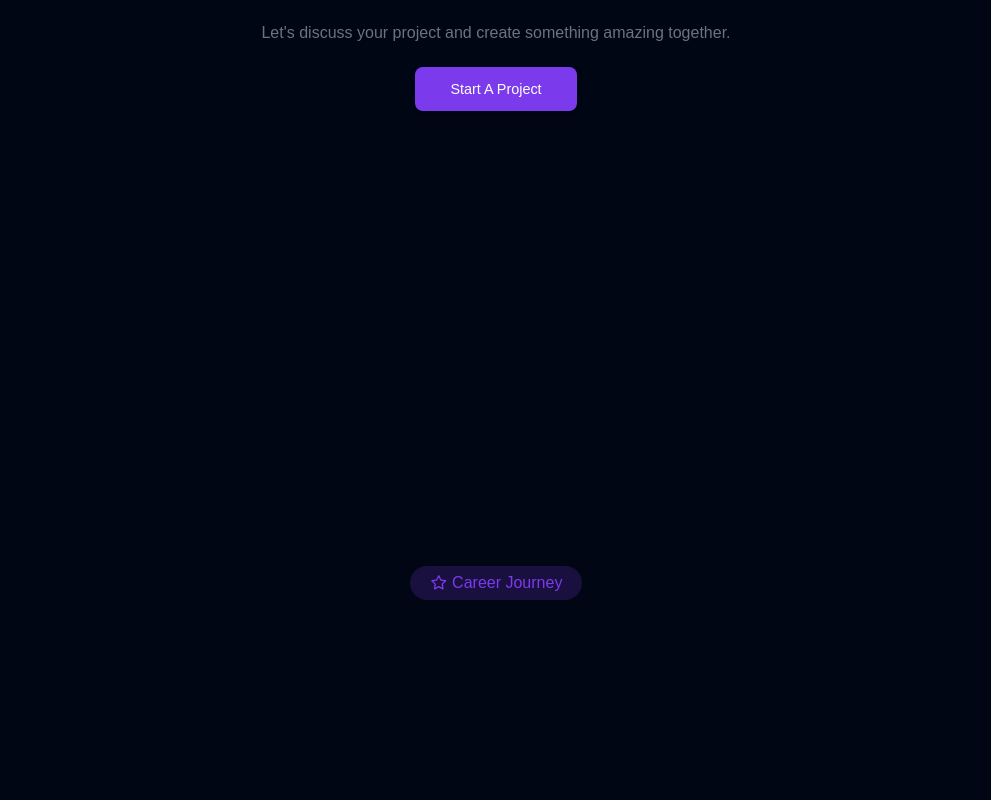
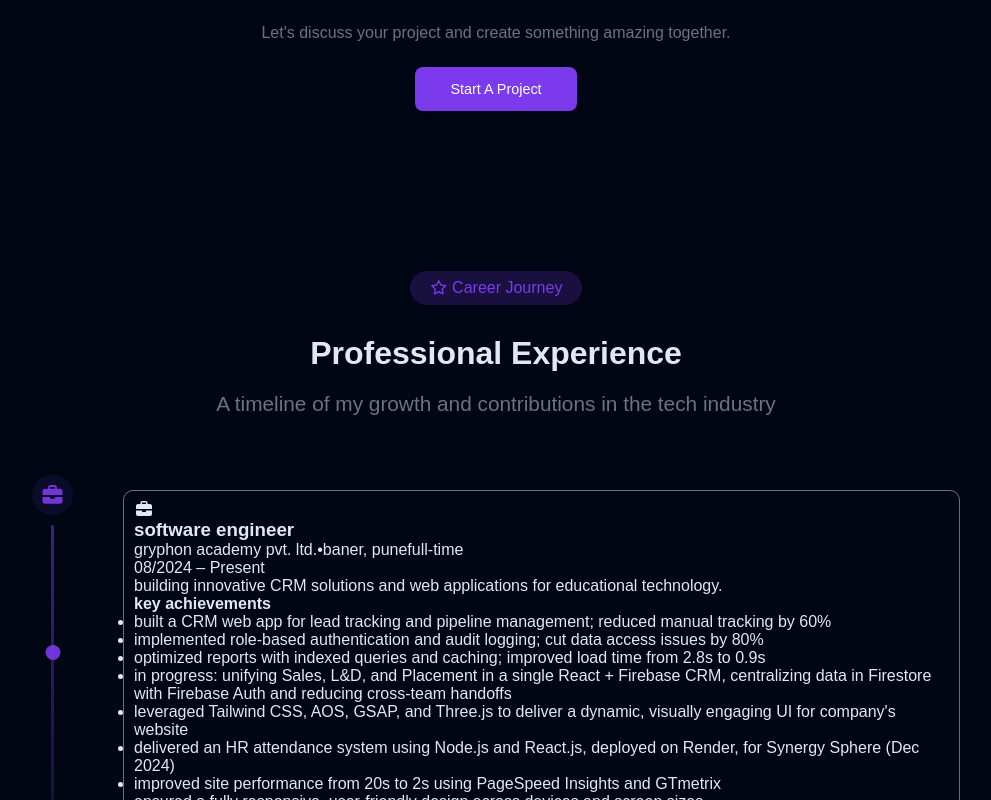
Before and after one commit to yasmin-alharasis/yasmin-portfolio, a Vue app: page / in a window 1280 px wide. Shown: the part 3704-4504 px from the top of the page, without its empty margins (240-1231 px from the left). Built offline with nearby package versions, Linux system fonts and the light colour scheme.

Commit message:
added Experience section and create repeat component

```diff
--- a/src/assets/styles/_base.scss
+++ b/src/assets/styles/_base.scss
@@ -10,6 +10,7 @@
 body {
   font-family: $font-main;
   font-size: 16px;
+  font-weight: 100;
   transition:
     background-color 0.3s,
     color 0.3s;
--- a/src/assets/styles/_experience.scss
+++ b/src/assets/styles/_experience.scss
@@ -1,7 +1,46 @@
 @use './mixins' as *;
 @use './media' as *;
+@use './variables' as *;
 .experience {
   @include main_container;
+  .container {
+    @include flex($direction: column, $gap: 30px);
+    margin-top: 40px;
+  }
+  .time-line {
+    @include flex($gap: 50px);
+  }
+  .col {
+    @include flex($direction: column, $justify: center, $align: center, $gap: 10px);
+    .icon {
+      background-color: rgba($primary, 0.1);
+      padding: 10px 8px;
+      border-radius: 50%;
+      color: rgba($primary, 0.9);
+    }
+  }
+  .left-line {
+    position: relative;
+    width: 2.5px;
+    height: 100%;
+    min-height: 280px;
+    border-radius: 16px;
+    background: linear-gradient(to bottom, rgba($primary, 0.5), rgba($primary, 0.1));
+  }
+  .line-dot {
+    position: absolute;
+    top: 120px;
+    left: 50%;
+    transform: translateX(-50%);
+    width: 15px;
+    height: 15px;
+    background: rgba($primary, 0.9);
+    border: none;
+    border-radius: 50%;
+  }
+  .experience-item {
+    @include card;
+  }
   // Tablet
   @include tablet {
   }
--- a/src/assets/styles/_mixins.scss
+++ b/src/assets/styles/_mixins.scss
@@ -71,8 +71,9 @@
   }
 }
 @mixin card {
+  will-change: transform;
+  border-radius: 10px;
   border: 1px solid $light-gray;
-  border-radius: 10px;
   padding: 10px;
   margin: 15px 0;
   transition: transform 0.3s ease;
@@ -148,7 +149,7 @@
 }
 @mixin social-link {
   font-size: 18px;
-  color: rgba($secondary,0.4);
+  color: rgba($secondary, 0.4);
   transition:
     color 0.3s ease,
     transform 0.3s ease;
--- a/src/assets/styles/_navbar.scss
+++ b/src/assets/styles/_navbar.scss
@@ -35,7 +35,6 @@
     border-radius: $min-radius;
     cursor: pointer;
     transition: 0.3s;
-    font-weight: lighter;
     span {
       transition: 0.3s;
     }
--- /dev/null
+++ b/src/components/ExperienceItem.vue
@@ -0,0 +1,51 @@
+<template>
+  <div class="time-line">
+    <div class="col">
+      <font-awesome-icon :icon="iconType" class="icon" size="lg" />
+      <div class="left-line">
+        <div class="line-dot"></div>
+      </div>
+    </div>
+    <div class="experience-item">
+      <div class="timeline-dot">
+        <font-awesome-icon :icon="['fas', 'briefcase']" />
+      </div>
+      <h3 class="position">{{ experience.position }}</h3>
+
+      <div class="meta">
+        <span class="company">{{ experience.company }}</span>
+        <span class="dot">•</span>
+        <span class="place">{{ experience.place }}</span>
+        <span class="type">{{ experience.type }}</span>
+      </div>
+
+      <div class="duration">
+        {{ experience.duration }}
+      </div>
+
+      <p class="role">
+        {{ experience.role }}
+      </p>
+      <h4 class="achievements-title">key achievements</h4>
+      <ul class="achievements-list">
+        <li v-for="achievement in experience.achievements" :key="achievement.id">
+          {{ achievement }}
+        </li>
+      </ul>
+      <TechnologiesList :technologies="experience.technologies" />
+    </div>
+  </div>
+</template>
+<script setup>
+import TechnologiesList from "./TechnologiesList.vue";
+import { computed } from "vue";
+const props = defineProps({
+  experience: Object,
+});
+
+const iconType = computed(() => {
+  if (props.experience.type === "full-time") return ["fas", "briefcase"];
+  if (props.experience.type === "internship") return ["fas", "user-graduate"];
+  return ["fas", "laptop-code"];
+});
+</script>
--- a/src/components/ExperienceSection.vue
+++ b/src/components/ExperienceSection.vue
@@ -1,9 +1,102 @@
 <template>
   <section class="experience" id="experience">
-    <Badge :badgeTitle="badgeTitle" />
+    <SectionHeader
+      :badgeTitle="badgeTitle"
+      :subtitle="subtitle"
+      :description="description"
+    />
+    <div class="container">
+      <ExperienceItem
+      v-for="item in experiences"
+      :key="item.id"
+      :experience="item"
+    />
+    </div>
   </section>
 </template>
 <script setup>
-import Badge from "./Badge.vue";
+import SectionHeader from "./SectionHeader.vue";
+import ExperienceItem from "./ExperienceItem.vue";
 const badgeTitle = "career journey";
+const subtitle = "Professional Experience";
+const description = "A timeline of my growth and contributions in the tech industry";
+const experiences = [
+  {
+    id: 1,
+    position: "software engineer",
+    company: "gryphon academy pvt. ltd.",
+    place: "baner, pune",
+    role:
+      "building innovative CRM solutions and web applications for educational technology.",
+    achievements: [
+      "built a CRM web app for lead tracking and pipeline management; reduced manual tracking by 60%",
+      "implemented role-based authentication and audit logging; cut data access issues by 80%",
+      "optimized reports with indexed queries and caching; improved load time from 2.8s to 0.9s",
+      "in progress: unifying Sales, L&D, and Placement in a single React + Firebase CRM, centralizing data in Firestore with Firebase Auth and reducing cross-team handoffs",
+      "leveraged Tailwind CSS, AOS, GSAP, and Three.js to deliver a dynamic, visually engaging UI for company's website",
+      "delivered an HR attendance system using Node.js and React.js, deployed on Render, for Synergy Sphere (Dec 2024)",
+      "improved site performance from 20s to 2s using PageSpeed Insights and GTmetrix",
+      "ensured a fully responsive, user-friendly design across devices and screen sizes",
+    ],
+    technologies: ["react", "next.js", "tailwind css", "typescript"],
+    duration: "08/2024 – Present",
+    type: "full-time",
+  },
+  {
+    id: 2,
+    position: "Web Developer Intern",
+    company: "Gryphon Academy Pvt. Ltd.",
+    place: "Baner, Pune",
+    role:
+      "Developing and maintaining responsive web applications while learning modern development practices.",
+    achievements: [
+      "Developed and maintained responsive web applications using React, enhancing user experience and engagement",
+      "Collaborated with cross-functional teams to design and implement new features based on feedback",
+      "Optimized website performance and ensured cross-browser compatibility",
+      "Managed database integration and developed backend solutions to support application functionality",
+      "Utilized Google Apps Script to automate processes and improve workflow efficiency",
+      "Implemented GSAP for high-performance animations, creating a dynamic and modern user interface",
+      "Applied modern design principles and tools to deliver visually appealing and user-friendly applications",
+    ],
+    technologies: ["React", "Google Apps Script", "GSAP", "JavaScript"],
+    duration: "Aug 2024 - Dec 2024",
+    type: "internship",
+  },
+  {
+    id: 3,
+    position: "Web Developer Intern",
+    company: "Gryphon Academy Pvt. Ltd.",
+    place: "Baner, Pune",
+    role:
+      "Developing and maintaining responsive web applications while learning modern development practices.",
+    achievements: [
+      "Developed and maintained responsive web applications using React, enhancing user experience and engagement",
+      "Collaborated with cross-functional teams to design and implement new features based on feedback",
+      "Optimized website performance and ensured cross-browser compatibility",
+      "Managed database integration and developed backend solutions to support application functionality",
+      "Utilized Google Apps Script to automate processes and improve workflow efficiency",
+      "Implemented GSAP for high-performance animations, creating a dynamic and modern user interface",
+      "Applied modern design principles and tools to deliver visually appealing and user-friendly applications",
+    ],
+    technologies: ["React", "Google Apps Script", "GSAP", "JavaScript"],
+    duration: "Aug 2024 - Dec 2024",
+    type: "freelance",
+  },
+  {
+    id: 4,
+    position: "Web Developer Intern",
+    company: "Gryphon Academy Pvt. Ltd.",
+    place: "Baner, Pune",
+    role:
+      "Developing educational websites and creating resource hubs for students to foster learning and skill development.",
+    achievements: [
+      "Developed a dynamic educational website using HTML, CSS, and JavaScript",
+      "User-friendly interface with a focus on accessibility",
+      "Providing a resource hub for enthusiastic students, fostering learning and skill development",
+    ],
+    technologies: ["HTML", "CSS", "JavaScript"],
+    duration: "Feb 2023 - Mar 2023",
+    type: "internship",
+  },
+];
 </script>
--- a/src/components/ProjectCard.vue
+++ b/src/components/ProjectCard.vue
@@ -8,7 +8,7 @@
       <div class="line">
         <h2 class="name">{{ project.name }}</h2>
 
-        <small class="time">
+        <small class="duration">
           <font-awesome-icon :icon="['far', 'calendar']" />
           {{ project.year }}
         </small>
@@ -16,12 +16,7 @@
 
       <div class="main">
         <p class="description">{{ project.description }}</p>
-
-        <ul class="technology">
-          <li v-for="tech in project.technologies" :key="tech">
-            {{ tech }}
-          </li>
-        </ul>
+        <TechnologiesList :technologies="project.technologies" />
       </div>
 
       <div class="line">
@@ -56,6 +51,7 @@
   </div>
 </template>
 <script setup>
+import TechnologiesList from "./TechnologiesList.vue";
 defineProps({
   project: Object,
 });
--- /dev/null
+++ b/src/components/TechnologiesList.vue
@@ -0,0 +1,25 @@
+<template>
+  <div class="technologies">
+    <ul v-for="tech in technologies" :key="tech">
+      <li>{{ tech }}</li>
+    </ul>
+  </div>
+</template>
+<script setup>
+defineProps({
+  technologies: Array,
+});
+</script>
+<style scoped lang="scss">
+@use "../assets/styles/_variables" as *;
+@use "../assets/styles/_mixins" as *;
+
+.technologies {
+  @include flex($gap: 10px, $wrap: wrap);
+  margin: 15px 0;
+}
+li {
+  list-style: none;
+  @include badge($bg: rgba($primary, 0.14), $color: $primary);
+}
+</style>
```
Also changed, not shown: src/assets/styles/_projects.scss (+3 -10 lines), src/plugins/fontawesome.js (+8 -2 lines).
